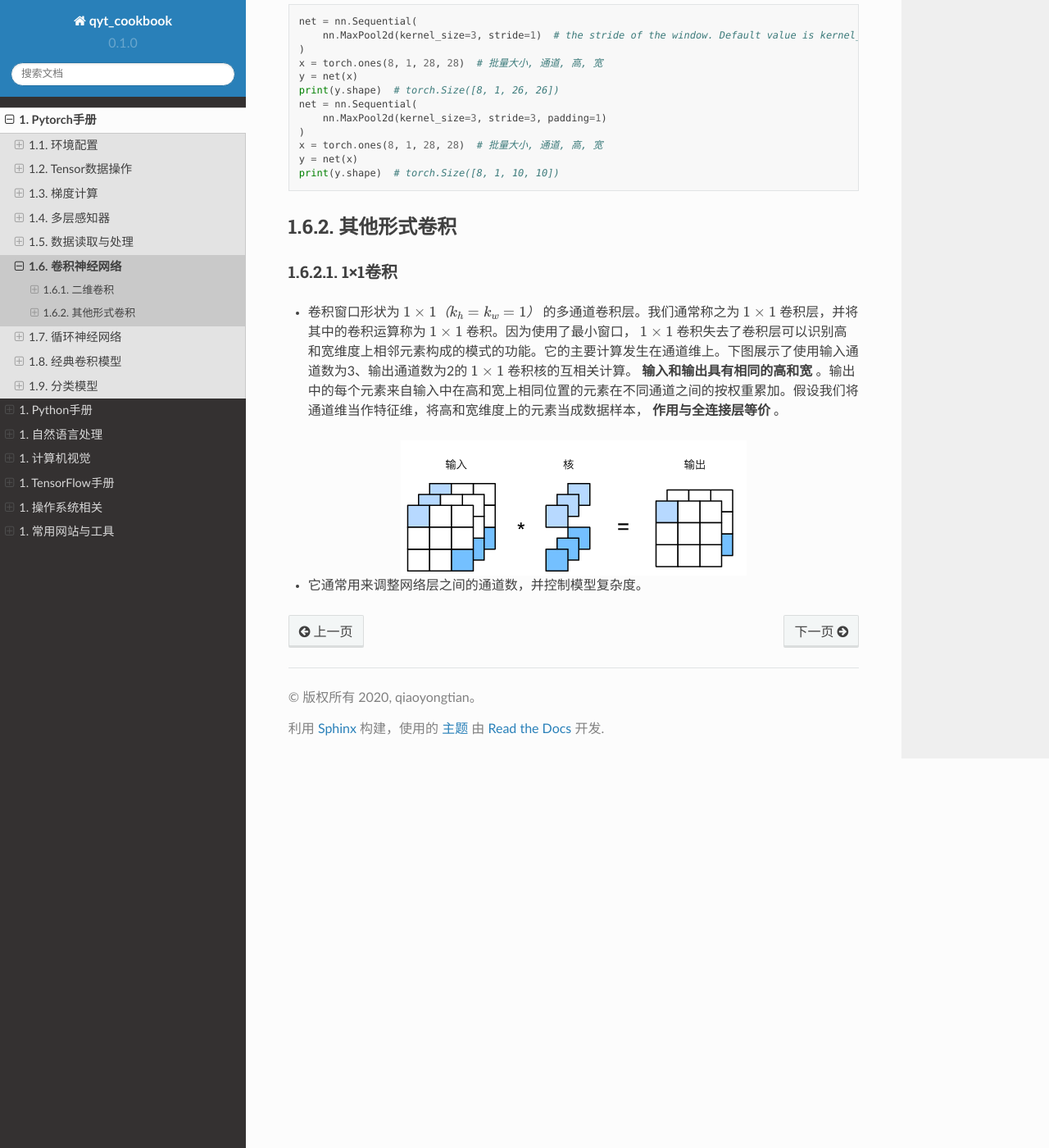
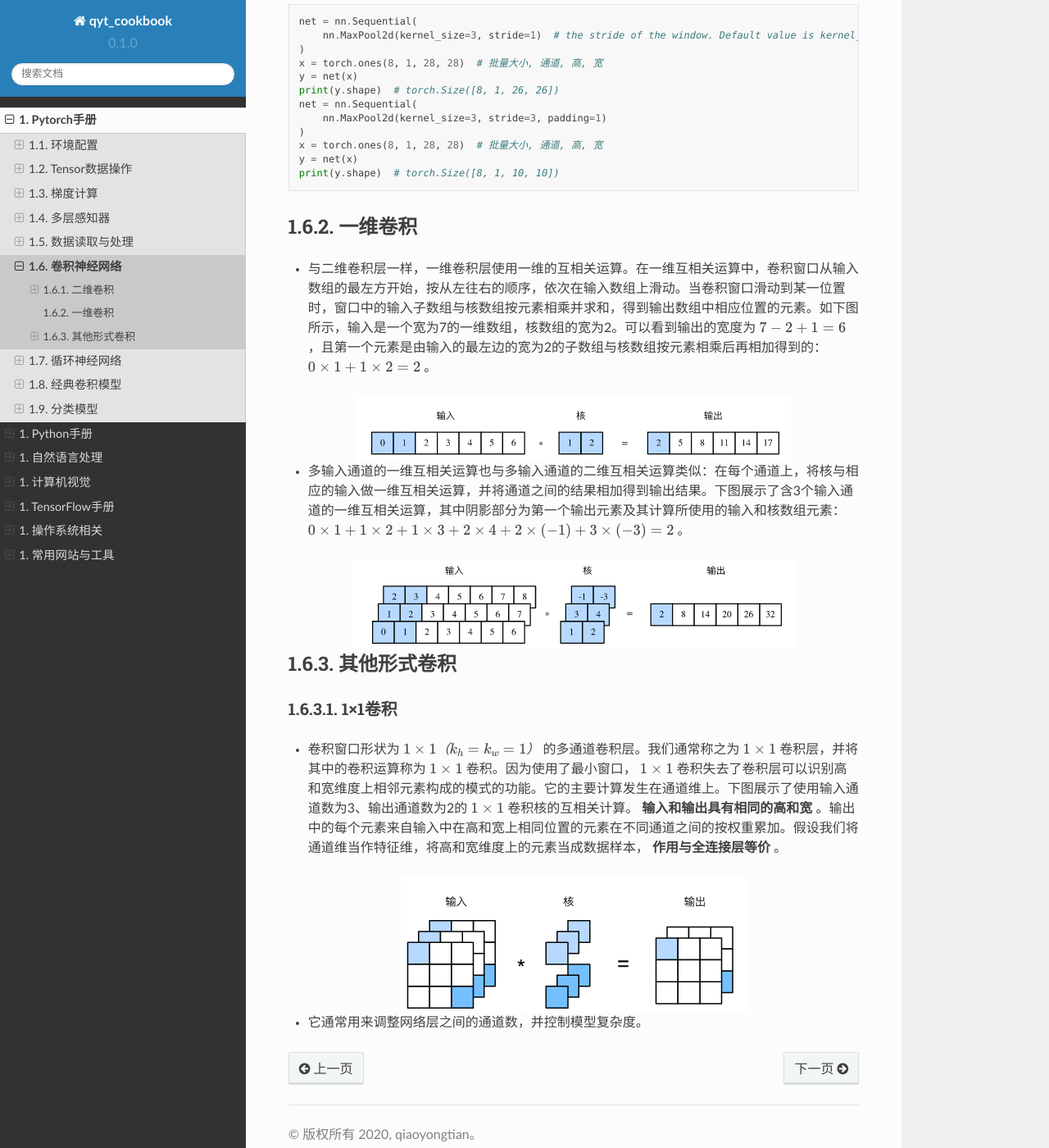
Before and after one commit to q759729997/qyt_cookbook, a Sphinx documentation site: the page built from qyt_cookbook/source/pytorch/cnn.rst, in a window 1280 px wide and 1400 px high, scrolled down 3323 px. Shown: the whole window at 82% size. Built offline with Sphinx 7.4.7 and the Read the Docs theme 2.0.0, drawn with Linux system fonts in a browser that asks for light colours.

```diff
--- a/qyt_cookbook/source/nlp/index.rst
+++ b/qyt_cookbook/source/nlp/index.rst
@@ -11,4 +11,5 @@
    词嵌入 </nlp/word_embedding>
    torchtext工具包 </nlp/torchtext>
    NLP数据集 </nlp/dataset>
+   文本分类 </nlp/text_classification>
    参考框架 </nlp/framework>
--- a/qyt_cookbook/source/pytorch/cnn.rst
+++ b/qyt_cookbook/source/pytorch/cnn.rst
@@ -120,6 +120,21 @@
     y = net(x)
     print(y.shape)  # torch.Size([8, 1, 10, 10])
 
+一维卷积
+######################
+
+- 与二维卷积层一样，一维卷积层使用一维的互相关运算。在一维互相关运算中，卷积窗口从输入数组的最左方开始，按从左往右的顺序，依次在输入数组上滑动。当卷积窗口滑动到某一位置时，窗口中的输入子数组与核数组按元素相乘并求和，得到输出数组中相应位置的元素。如下图所示，输入是一个宽为7的一维数组，核数组的宽为2。可以看到输出的宽度为 :math:`7-2+1=6` ，且第一个元素是由输入的最左边的宽为2的子数组与核数组按元素相乘后再相加得到的： :math:`0\times1+1\times2=2` 。
+
+.. image:: ./cnn.assets/conv1d_20200411214329.png
+    :alt:
+    :align: center
+
+- 多输入通道的一维互相关运算也与多输入通道的二维互相关运算类似：在每个通道上，将核与相应的输入做一维互相关运算，并将通道之间的结果相加得到输出结果。下图展示了含3个输入通道的一维互相关运算，其中阴影部分为第一个输出元素及其计算所使用的输入和核数组元素： :math:`0\times1+1\times2+1\times3+2\times4+2\times(-1)+3\times(-3)=2` 。
+
+.. image:: ./cnn.assets/conv1d_channels_20200411214713.png
+    :alt:
+    :align: center
+
 其他形式卷积
 ######################
 
```
Also changed, not shown: qyt_cookbook/source/nlp/text_classification.rst (added, +21 -0 lines), qyt_cookbook/source/nlp/text_classification.assets/textcnn_20200411215621.png (added), qyt_cookbook/source/pytorch/cnn.assets/conv1d_20200411214329.png (added), qyt_cookbook/source/pytorch/cnn.assets/conv1d_channels_20200411214713.png (added).
